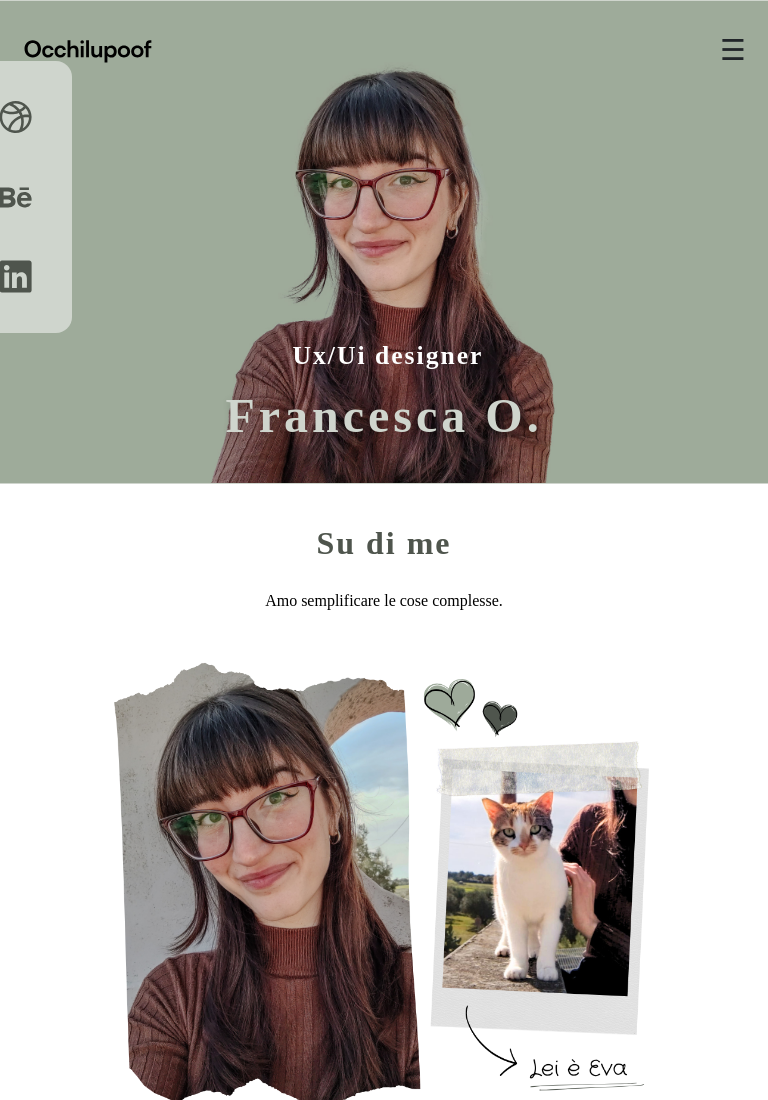
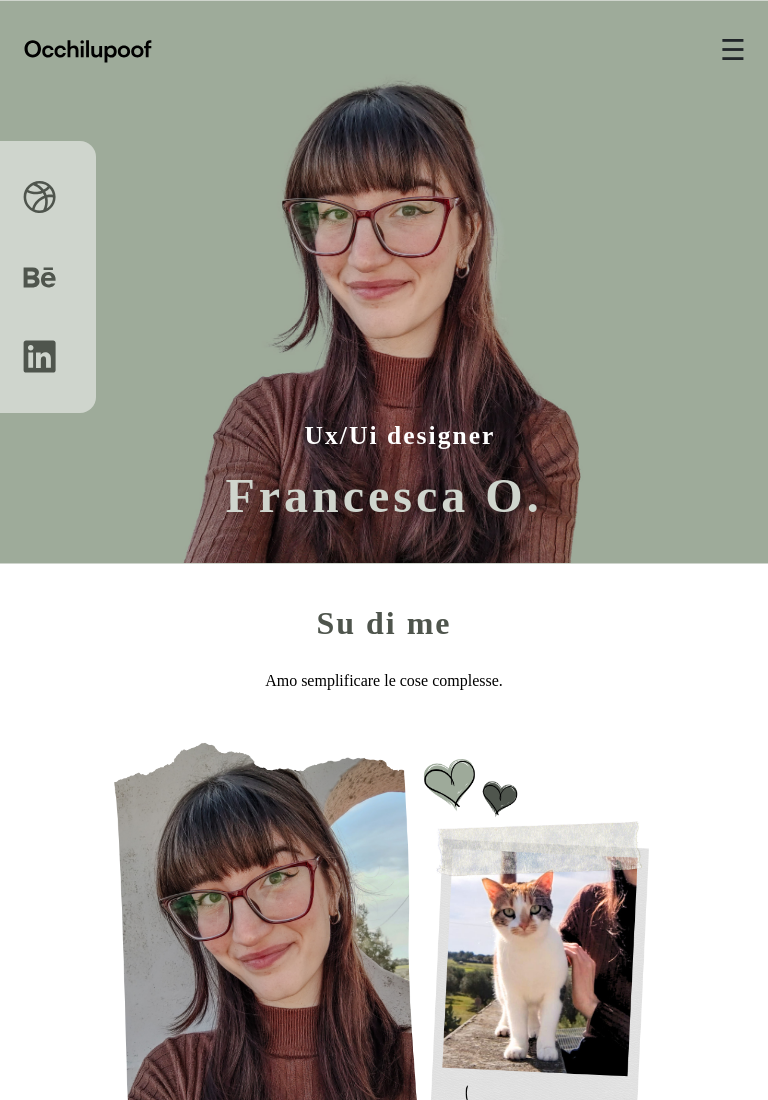
Before and after one commit to OcchilupooF/Portfolio-Website, a plain HTML site: page index.html in a window 768 px wide. Shown: the top 1100 px of the page. Drawn offline with nearby package versions, Linux system fonts and the light colour scheme; a web font is replaced by a local one.

Commit message:
Update style.css

```diff
--- a/style.css
+++ b/style.css
@@ -1065,11 +1065,10 @@ margin: 16px;
 
 
 .hero__links{
-  flex-direction: column;
-  margin-left: 0;
-  padding-left: 0;
-  gap: 16px;
-  margin-top: -80px;
+flex-direction: column;
+margin-left:0;
+padding: 24px;
+gap: 16px;
 }
 .hero__link img{
   width: 48px;
```
